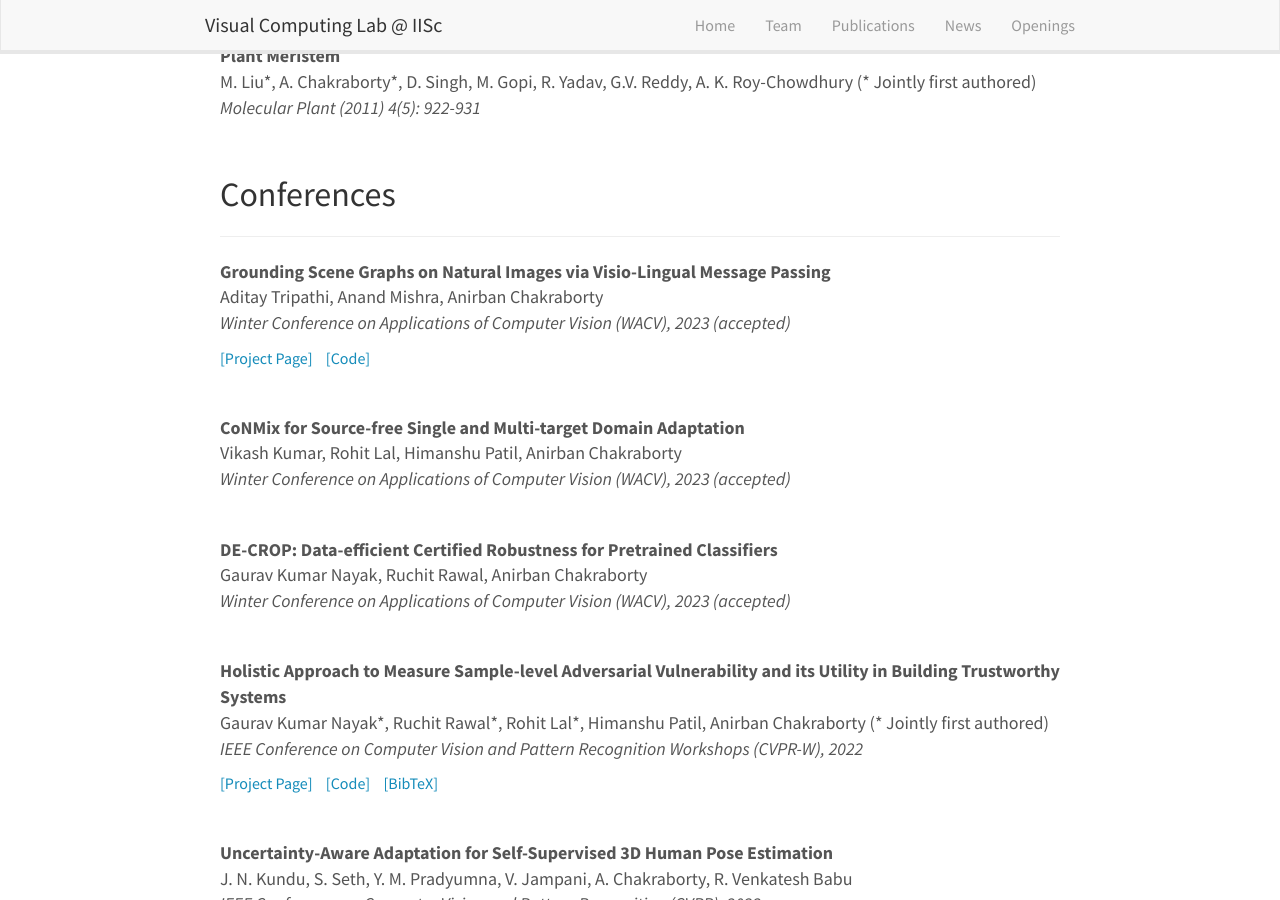
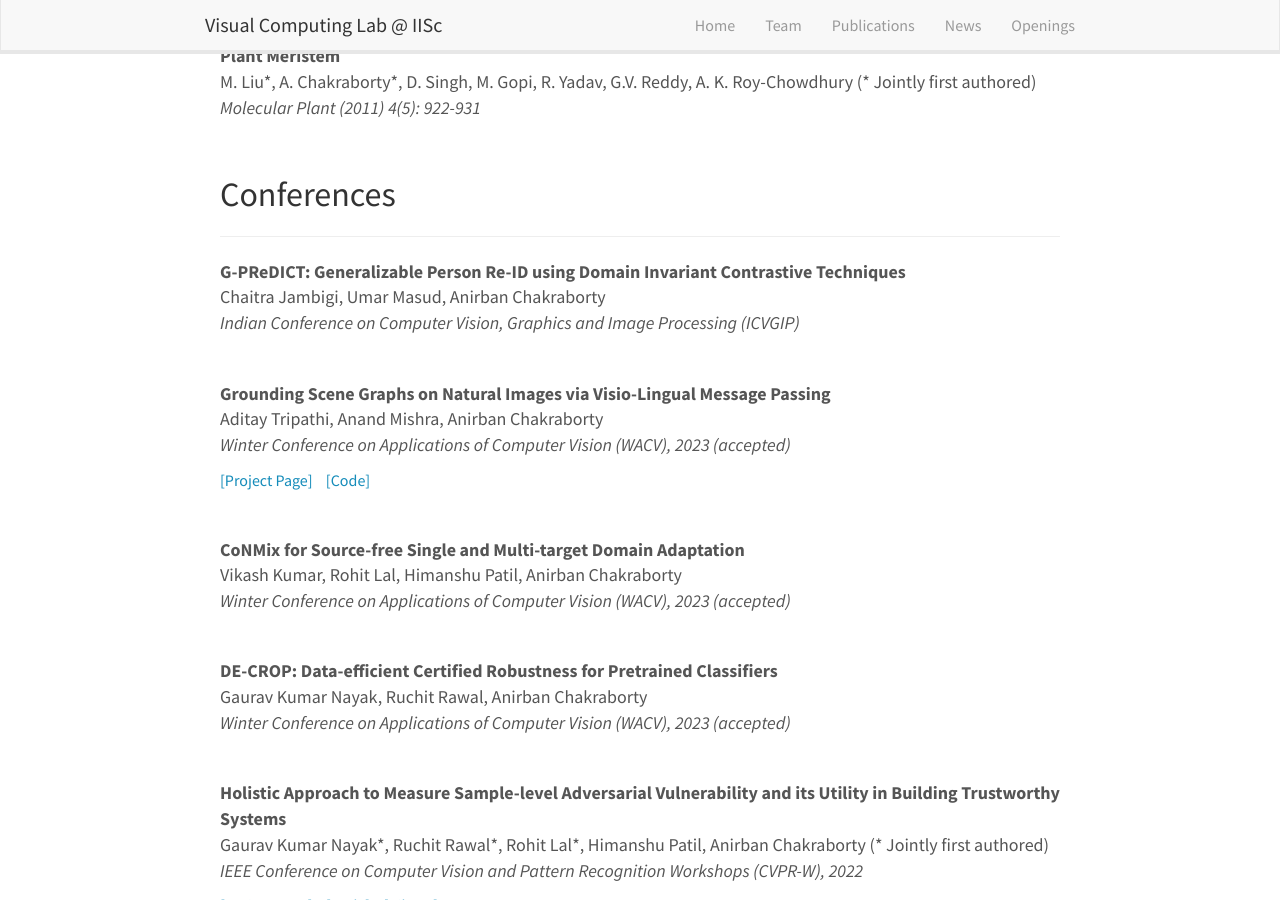
Before and after one commit to vcl-iisc/vclab-website, a Jekyll site: the page built from _pages/publications.md, in a window 1280 px wide and 900 px high, scrolled down 1923 px. Built offline with Jekyll 4.4.1, drawn with Linux system fonts in a browser that asks for light colours; nearby versions of some CDN libraries.

Commit message:
Update publications.yml
Added ICVGIP paper

```diff
--- a/_data/publications.yml
+++ b/_data/publications.yml
@@ -9,6 +9,15 @@
 
 
 ################### Coferences and Journals ###################
+
+- paper: "G-PReDICT: Generalizable Person Re-ID using Domain Invariant Contrastive Techniques"
+  author: Chaitra Jambigi, Umar Masud, Anirban Chakraborty
+  pub: Indian Conference on Computer Vision, Graphics and Image Processing (ICVGIP)
+  type: conference
+  project_page:
+  paper_link:
+  code_link:
+  bibtex:
 
 - paper: "Grounding Scene Graphs on Natural Images via Visio-Lingual Message Passing"
   author: Aditay Tripathi, Anand Mishra, Anirban Chakraborty
```
